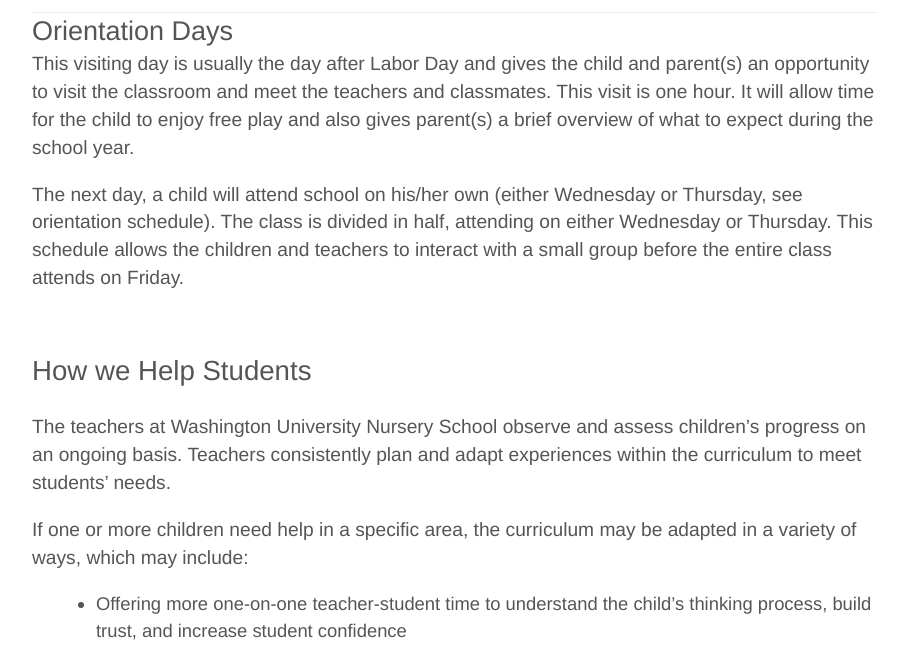
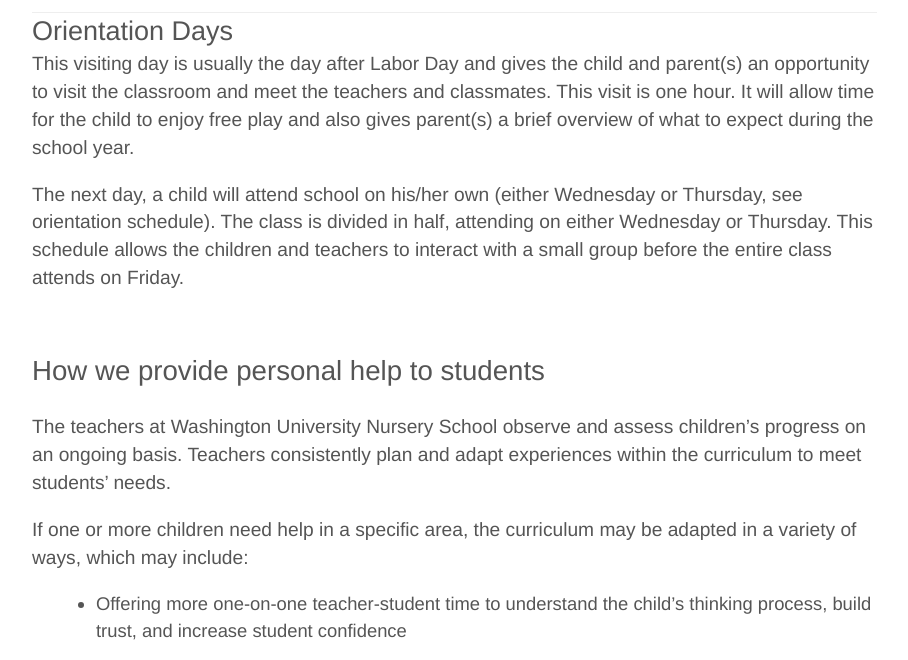
Before and after one commit to cse-256-f23/information-foraging-project-rodriguez-zhou-viswanathan-kim, a website: page files/new_students.html in a window 1280 px wide. Shown: the part 108-768 px from the top of the page, without its empty margins (28-936 px from the left). Drawn offline with nearby package versions, Linux system fonts and the light colour scheme; files that its build step writes are made by us from their sources; files whose address does not match are found by name.

Commit message:
added personal help

```diff
--- a/files/new_students.html
+++ b/files/new_students.html
@@ -37,7 +37,7 @@
           the entire class attends on Friday.
         </p>
         <div id="how-we-help-students">
-          <h2>How we Help Students</h2>
+          <h2>How we provide personal help to students</h2>
           <p>
             The teachers at Washington University Nursery School observe and
             assess children’s progress on an ongoing basis. Teachers
```
